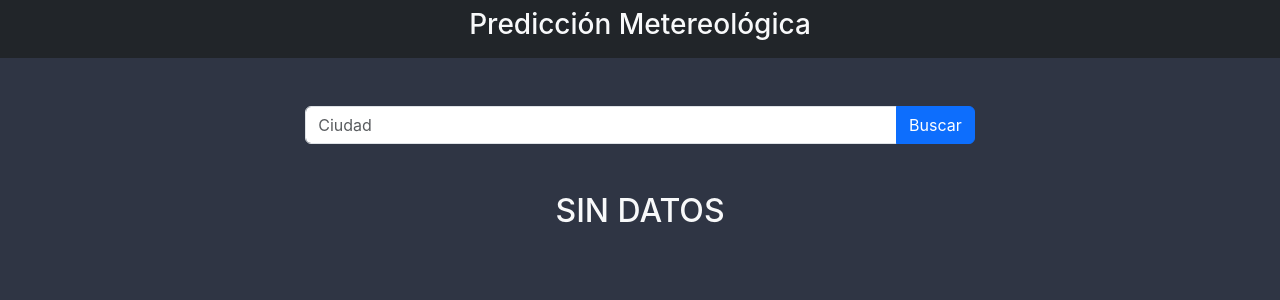
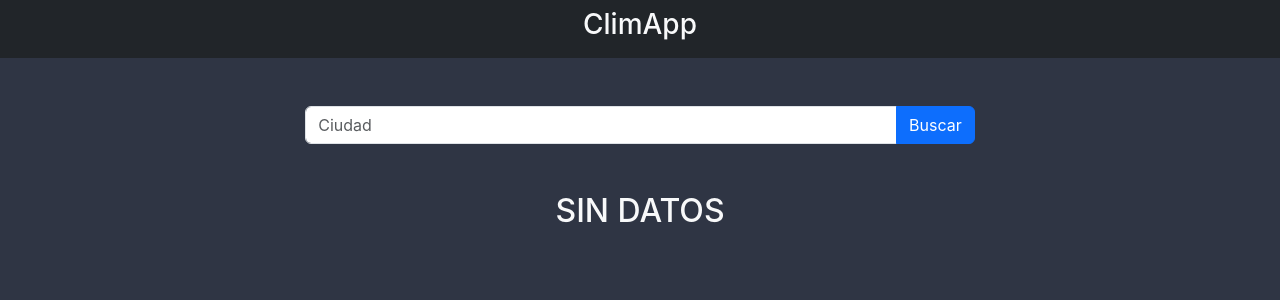
Before and after one commit to EcheCostabel/climapp, a React (Create React App) app: page / in a window 1280 px wide. Shown: the top 300 px of the page. Built offline with nearby package versions, Linux system fonts and the light colour scheme.

Commit message:
change name

```diff
--- a/src/components/NavBar.js
+++ b/src/components/NavBar.js
@@ -4,7 +4,7 @@ export const NavBar = () => {
   return (
     <nav className='navbar bg-dark text-light mb-5'>
         <div className='container-fluid'>
-            <h3 className='mx-auto'>Predicción Metereológica</h3>
+            <h3 className='mx-auto'>ClimApp</h3>
         </div>
     </nav>
   )
```
